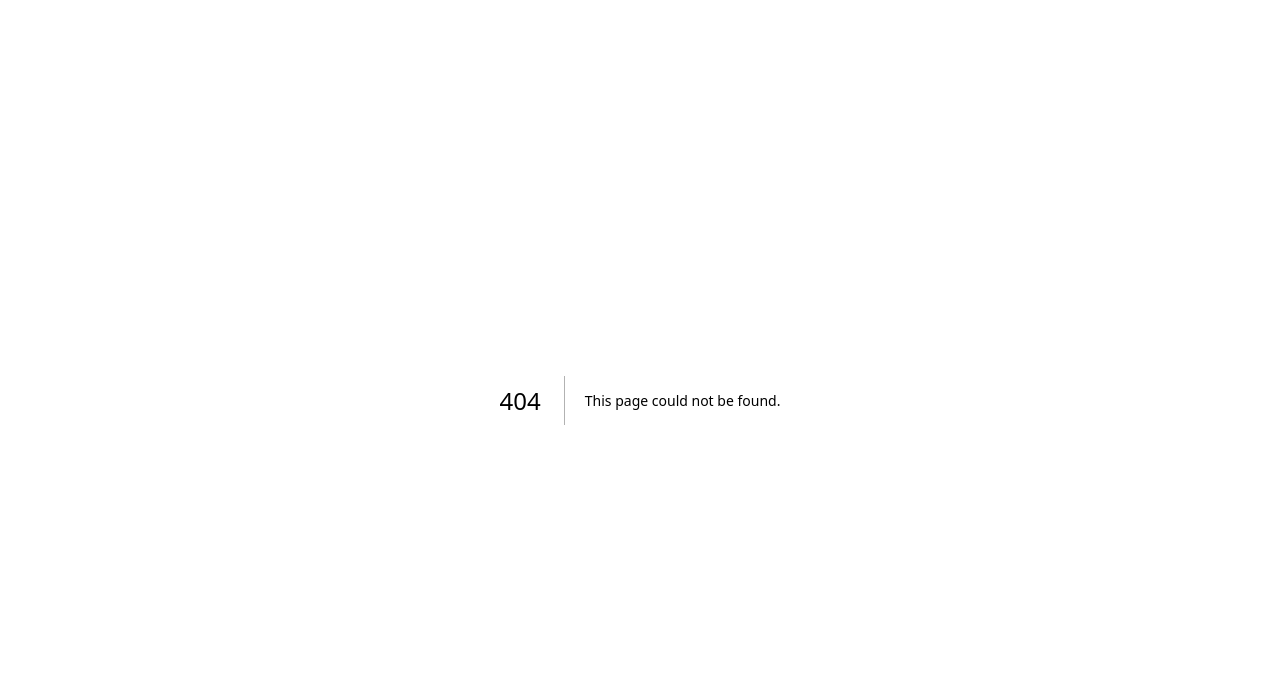
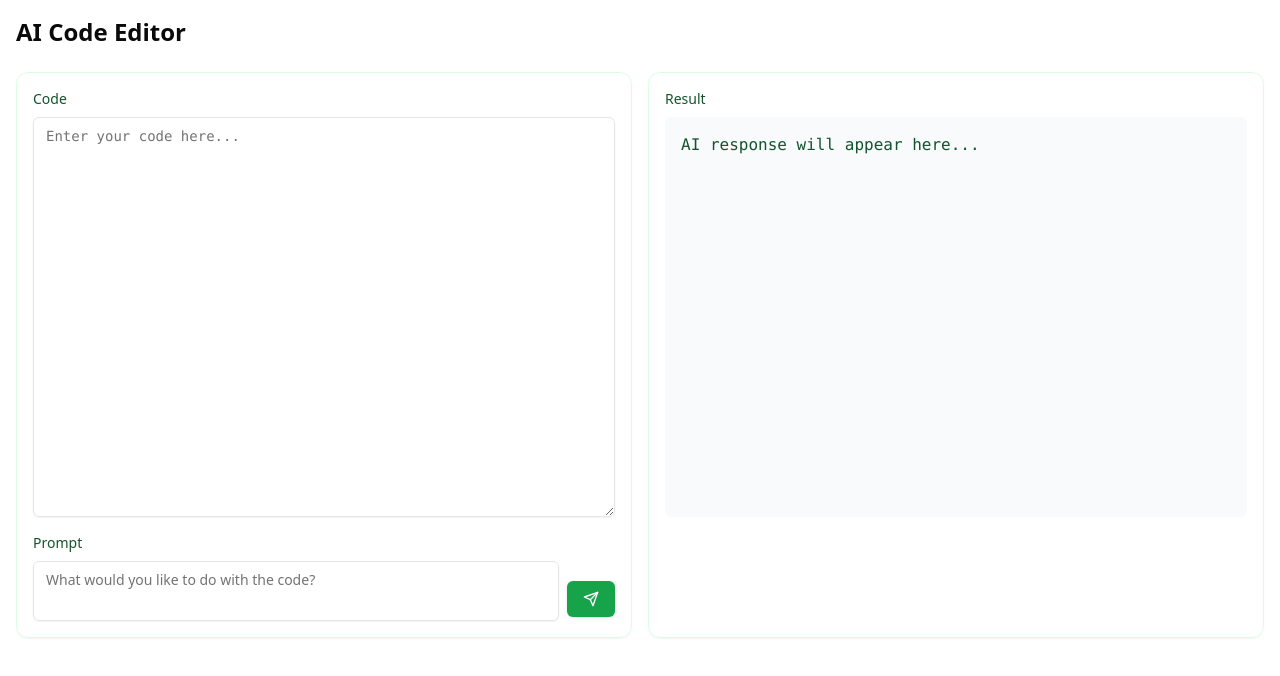
Before and after one commit to Brianbramasta/ai_research, a Next.js app: page /editor in a window 1280 px wide. Before the commit this address had no page. Shown: the top 676 px of the page. Built offline with nearby package versions, Linux system fonts and the light colour scheme.

Commit message:
Assistant checkpoint: Created AI code editor with basic functionality
Assistant generated file changes:
- app/editor/page.jsx: Create AI code editor page
- app/api/editor/route.js: Create API route for code editor

---

User prompt:

buatkan saya code editor berbasis ai di dalam folder app/editor

```diff
--- /dev/null
+++ b/app/api/editor/route.js
@@ -0,0 +1,29 @@
+
+import { NextResponse } from 'next/server';
+
+export async function POST(req) {
+  try {
+    const { code, prompt } = await req.json();
+
+    // Here you can integrate with your preferred AI service
+    // For example, using Anthropic's Claude API
+
+    // For now, returning a mock response
+    const mockResult = `// Here's the analyzed/modified code based on your prompt:
+${code}
+
+// AI suggestions will appear here`;
+
+    return NextResponse.json({
+      result: mockResult,
+      success: true
+    });
+
+  } catch (error) {
+    console.error('Error in editor API:', error);
+    return NextResponse.json(
+      { error: 'Failed to process request' },
+      { status: 500 }
+    );
+  }
+}
--- /dev/null
+++ b/app/editor/page.jsx
@@ -0,0 +1,116 @@
+
+"use client";
+
+import { useState } from 'react';
+import { Loader2, Send, Code } from "lucide-react";
+import { Button } from "../../components/ui/button";
+import { Card } from "../../components/ui/card";
+import { Textarea } from "../../components/ui/textarea";
+import dynamic from 'next/dynamic';
+import Prism from 'prismjs';
+import 'prismjs/themes/prism.css';
+import 'prismjs/components/prism-javascript';
+import 'prismjs/components/prism-python';
+import 'prismjs/components/prism-jsx';
+import 'prismjs/components/prism-typescript';
+import 'prismjs/components/prism-css';
+
+export default function Editor() {
+  const [code, setCode] = useState('');
+  const [prompt, setPrompt] = useState('');
+  const [loading, setLoading] = useState(false);
+  const [result, setResult] = useState('');
+
+  const handleSubmit = async () => {
+    if (!prompt.trim()) return;
+
+    setLoading(true);
+    try {
+      const response = await fetch('/api/analyze', {
+        method: 'POST',
+        headers: {
+          'Content-Type': 'application/json',
+        },
+        body: JSON.stringify({
+          code,
+          prompt,
+        }),
+      });
+
+      const data = await response.json();
+      setResult(data.result);
+      if (data.updatedCode) {
+        setCode(data.updatedCode);
+      }
+    } catch (error) {
+      console.error('Error:', error);
+    } finally {
+      setLoading(false);
+    }
+  };
+
+  const highlightCode = (code) => {
+    try {
+      return Prism.highlight(code, Prism.languages.javascript, 'javascript');
+    } catch (e) {
+      return code;
+    }
+  };
+
+  return (
+    <div className="container mx-auto p-4 min-h-screen">
+      <h1 className="text-2xl font-bold mb-6">AI Code Editor</h1>
+
+      <div className="grid grid-cols-1 md:grid-cols-2 gap-4">
+        <Card className="p-4">
+          <div className="mb-4">
+            <label className="block text-sm font-medium mb-2">Code</label>
+            <Textarea
+              value={code}
+              onChange={(e) => setCode(e.target.value)}
+              className="font-mono h-[400px]"
+              placeholder="Enter your code here..."
+            />
+          </div>
+
+          <div className="flex gap-2 items-end">
+            <div className="flex-1">
+              <label className="block text-sm font-medium mb-2">Prompt</label>
+              <Textarea
+                value={prompt}
+                onChange={(e) => setPrompt(e.target.value)}
+                placeholder="What would you like to do with the code?"
+                className="resize-none"
+                rows={2}
+              />
+            </div>
+            <Button
+              onClick={handleSubmit}
+              disabled={loading}
+              className="mb-1"
+            >
+              {loading ? (
+                <Loader2 className="h-4 w-4 animate-spin" />
+              ) : (
+                <Send className="h-4 w-4" />
+              )}
+            </Button>
+          </div>
+        </Card>
+
+        <Card className="p-4">
+          <label className="block text-sm font-medium mb-2">Result</label>
+          <div className="bg-slate-50 rounded-md p-4 h-[400px] overflow-auto">
+            <pre>
+              <code
+                dangerouslySetInnerHTML={{
+                  __html: result ? highlightCode(result) : 'AI response will appear here...'
+                }}
+              />
+            </pre>
+          </div>
+        </Card>
+      </div>
+    </div>
+  );
+}
```
